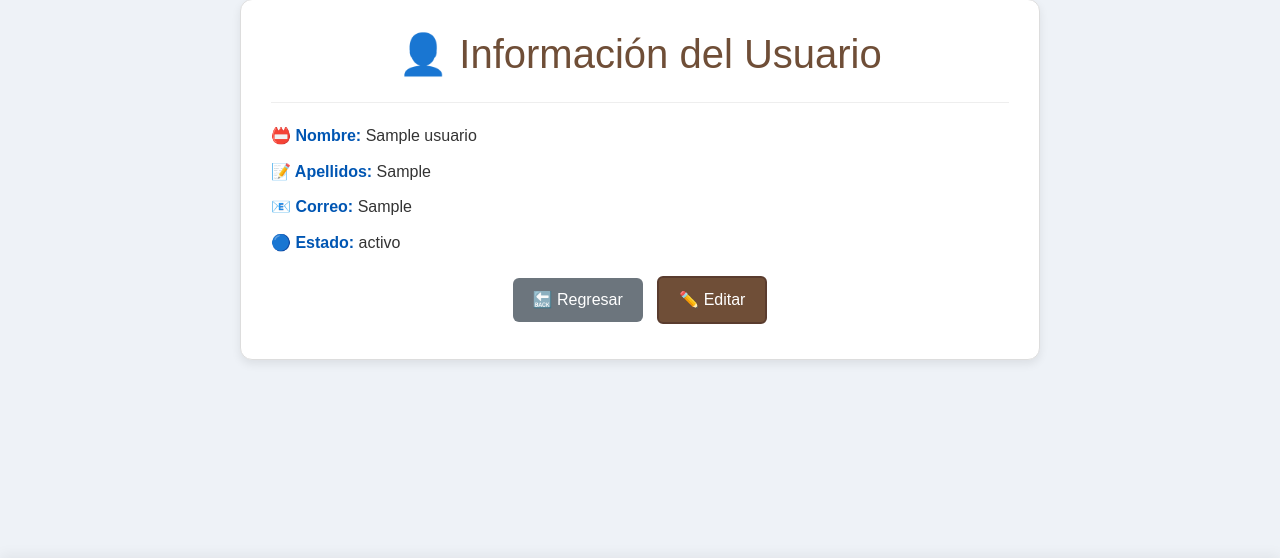
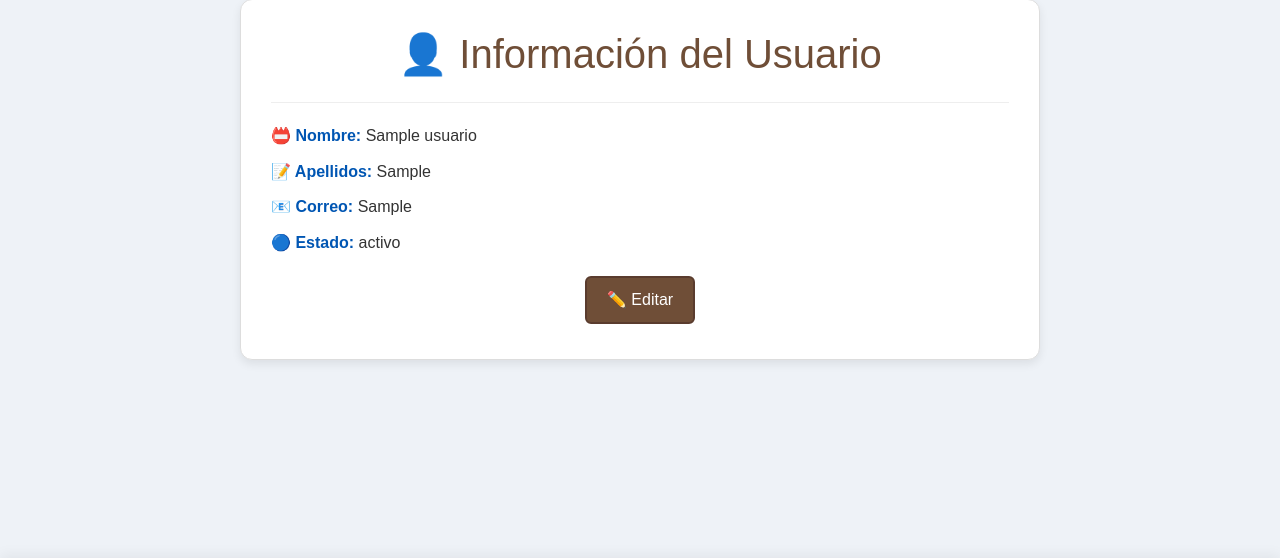
Before and after one commit to Diseno-USabana/ClubTenisC1, a Django app: template templates/usuarios/usuario_detail.html in a window 1280 px wide. Shown: the part 137-696 px from the top of the page. Run offline with Django 5.2, Linux system fonts and the light colour scheme; the template is opened without the code that fills it: values that come from a table or form of the project are taken from there, others are empty; tables that the repository leaves empty hold one stand-in row (values such as "Sample post"); some libraries are stand-ins or nearby versions.

Commit message:
:lipstick: Userdetail Boton regesar solo para admin

```diff
--- a/templates/usuarios/usuario_detail.html
+++ b/templates/usuarios/usuario_detail.html
@@ -35,9 +35,9 @@
       </ul>
 
       <div class="acciones text-center">
-        <a href="{% url 'usuarios:list' %}" class="btn-secondary">🔙 Regresar</a>
         <a href="{% url 'usuarios:edit' usuario.id %}" class="btn-brown">✏️ Editar</a>
         {% if current_user and current_user.rol == 'admin' %}
+          <a href="{% url 'usuarios:list' %}" class="btn-secondary">🔙 Regresar</a>
           <a href="{% url 'usuarios:delete' usuario.id %}" class="btn-danger">🗑️ Eliminar</a>
         {% endif %}
       </div>
```
